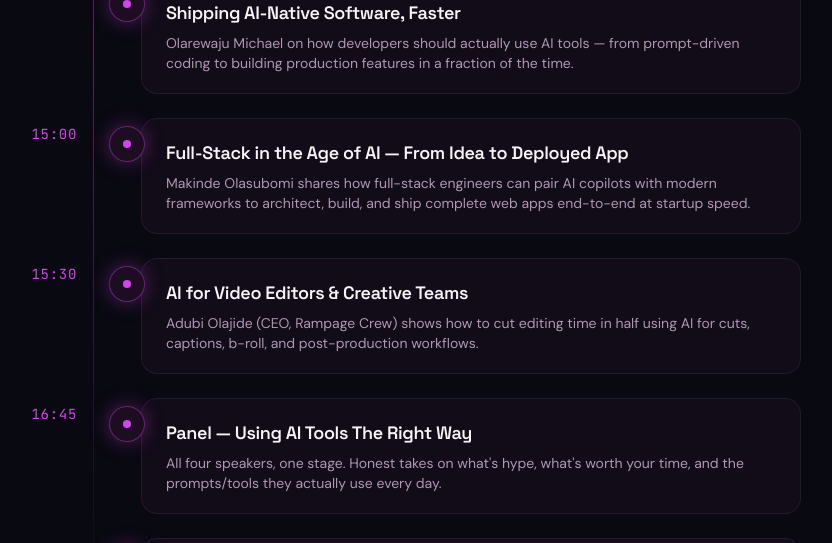
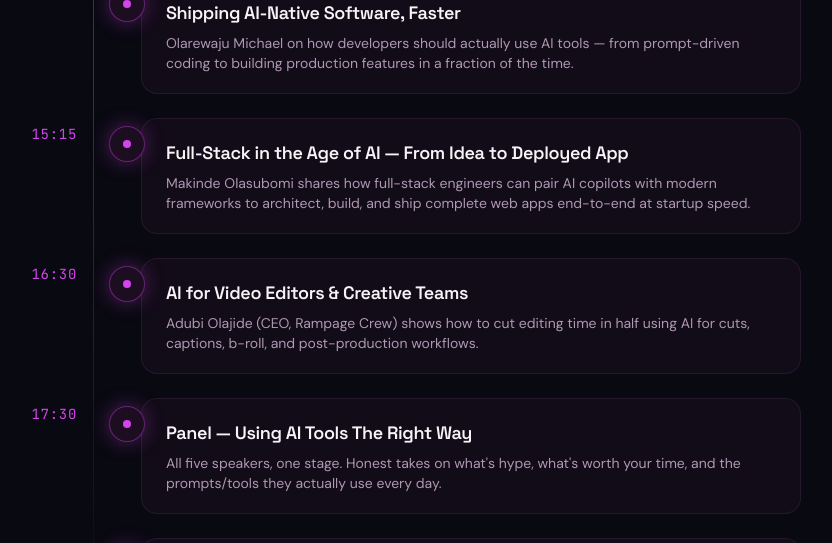
Before and after one commit to sisterbeee/technetworkevent, a React (Vite) app: page / in a window 1280 px wide. Shown: the part 3460-4003 px from the top of the page, without its empty margins (263-1095 px from the left). Built offline with nearby package versions, Linux system fonts and the light colour scheme; the HTML template or start-up script is replaced by a standard one.

Commit message:
Changes
Co-authored-by: sisterbeee <213426539+sisterbeee@users.noreply.github.com>

```diff
--- a/src/pages/Landing.tsx
+++ b/src/pages/Landing.tsx
@@ -70,9 +70,9 @@ const SCHEDULE = [
   { time: "11:15", title: "AI Automation That Runs Your Business While You Sleep", desc: "Ekundayo Victor breaks down real automation stacks for content, DMs, and operations — and how VC Media uses them to scale social media without burning out." },
   { time: "12:30", title: "Founder Lunch + Lightning Demos", desc: "Six builders, six minutes each. Show the AI workflow, skip the slides." },
   { time: "14:00", title: "Shipping AI-Native Software, Faster", desc: "Olarewaju Michael on how developers should actually use AI tools — from prompt-driven coding to building production features in a fraction of the time." },
-  { time: "15:00", title: "Full-Stack in the Age of AI — From Idea to Deployed App", desc: "Makinde Olasubomi shares how full-stack engineers can pair AI copilots with modern frameworks to architect, build, and ship complete web apps end-to-end at startup speed." },
-  { time: "15:30", title: "AI for Video Editors & Creative Teams", desc: "Adubi Olajide (CEO, Rampage Crew) shows how to cut editing time in half using AI for cuts, captions, b-roll, and post-production workflows." },
-  { time: "16:45", title: "Panel — Using AI Tools The Right Way", desc: "All four speakers, one stage. Honest takes on what's hype, what's worth your time, and the prompts/tools they actually use every day." },
+  { time: "15:15", title: "Full-Stack in the Age of AI — From Idea to Deployed App", desc: "Makinde Olasubomi shares how full-stack engineers can pair AI copilots with modern frameworks to architect, build, and ship complete web apps end-to-end at startup speed." },
+  { time: "16:30", title: "AI for Video Editors & Creative Teams", desc: "Adubi Olajide (CEO, Rampage Crew) shows how to cut editing time in half using AI for cuts, captions, b-roll, and post-production workflows." },
+  { time: "17:30", title: "Panel — Using AI Tools The Right Way", desc: "All five speakers, one stage. Honest takes on what's hype, what's worth your time, and the prompts/tools they actually use every day." },
   { time: "18:00", title: "Afterparty — Neon Garden", desc: "Live set, open bar, and the conversations the talks couldn't fit." },
 ];
 
```
